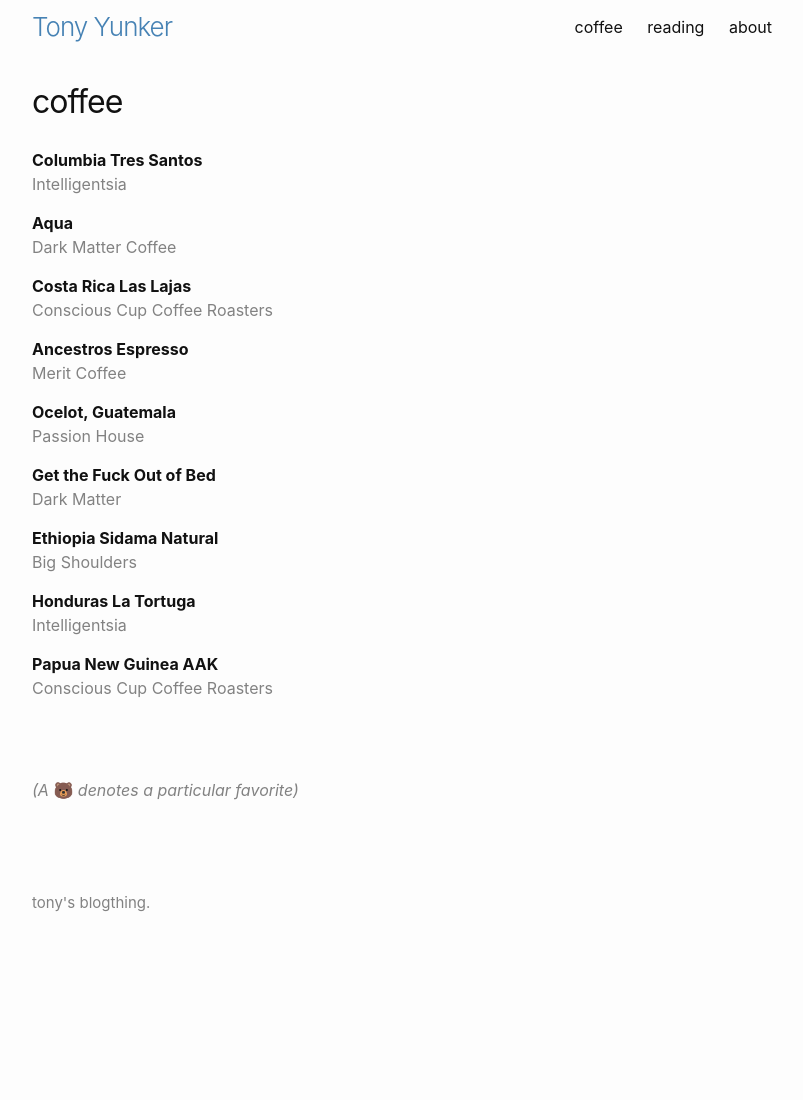
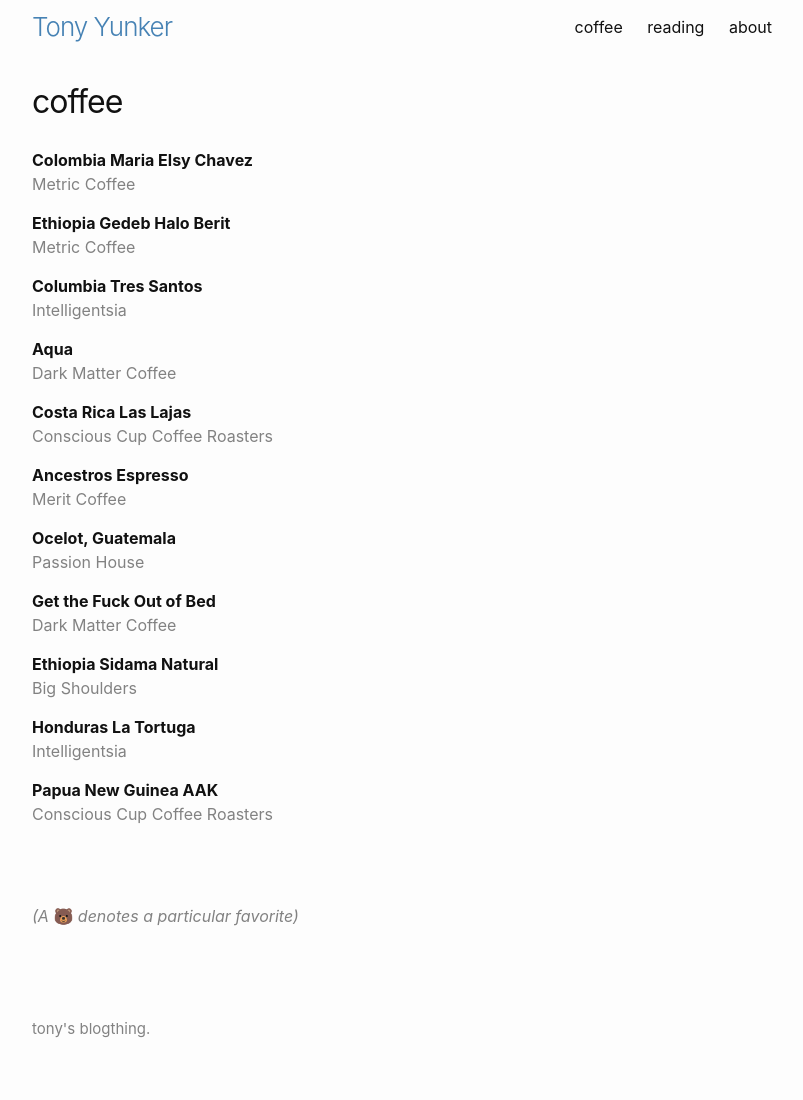
Before and after one commit to ayunker/ayunker.github.io, a Jekyll site: the page built from lists/coffee.md, in a window 1280 px wide. Shown: the whole page, without its empty margins (238-1041 px from the left). Built offline with Jekyll 4.4.1, drawn with Linux system fonts in a browser that asks for light colours; before the commit the page ends 974 px from its top, so only the background shows below that.

Commit message:
UPDATE coffee and reading lists

```diff
--- a/lists/coffee.md
+++ b/lists/coffee.md
@@ -3,14 +3,20 @@
 title: coffee
 ---
 
+**Colombia Maria Elsy Chavez**\\
+<span class="grey-text">Metric Coffee</span>
+
+**Ethiopia Gedeb Halo Berit**\\
+<span class="grey-text">Metric Coffee</span>
+
 **Columbia Tres Santos**\\
-<span class="grey-text"> Intelligentsia </span>
+<span class="grey-text">Intelligentsia </span>
 
 **Aqua**\\
-<span class="grey-text"> Dark Matter Coffee </span>
+<span class="grey-text">Dark Matter Coffee </span>
 
 **Costa Rica Las Lajas**\\
-<span class="grey-text"> Conscious Cup Coffee Roasters </span>
+<span class="grey-text">Conscious Cup Coffee Roasters </span>
 
 **Ancestros Espresso**\\
 <span class="grey-text">Merit Coffee</span>
@@ -19,7 +25,7 @@
 <span class="grey-text">Passion House</span>
 
 **Get the Fuck Out of Bed**\\
-<span class="grey-text">Dark Matter</span>
+<span class="grey-text">Dark Matter Coffee</span>
 
 **Ethiopia Sidama Natural**\\
 <span class="grey-text">Big Shoulders</span>
```
Also changed, not shown: lists/reading.md (+4 -1 lines).
